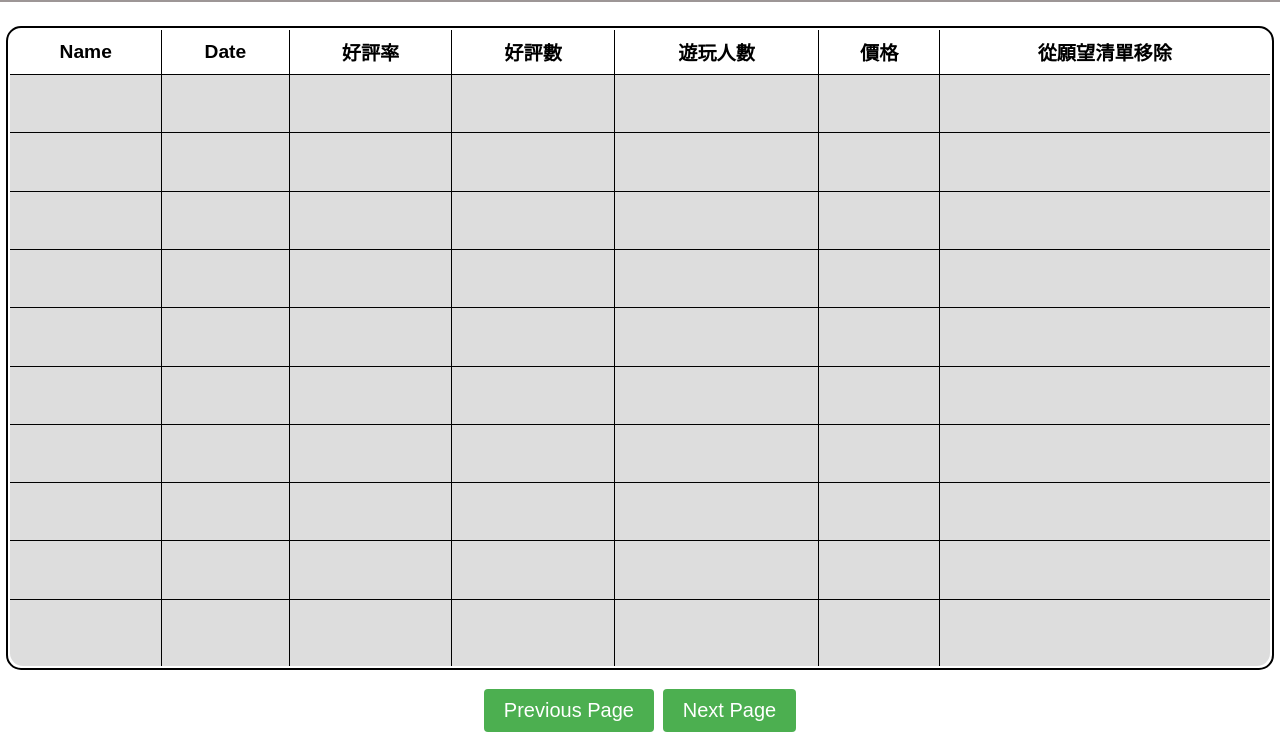
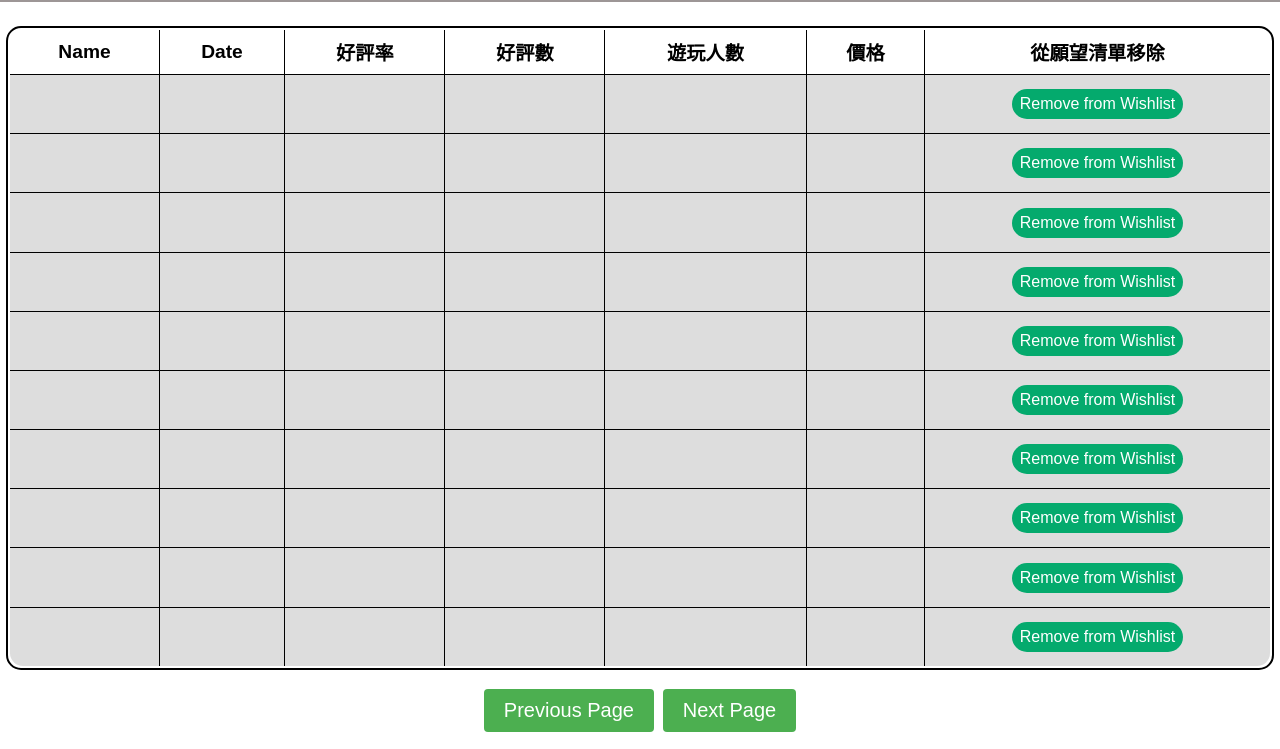
Before and after one commit to Randyflourish/DBMS-Final, a plain HTML site: page wishlist.html in a window 1280 px wide. Shown: the part 51-800 px from the top of the page. Drawn offline with Linux system fonts and the light colour scheme.

Commit message:
wishlist button

```diff
--- a/css/index.css
+++ b/css/index.css
@@ -71,7 +71,7 @@ img{
     box-sizing: border-box;
     font-size: large;
 }
-  /* Set a style for all buttons */
+
 .login_button {
     background-color: #04AA6D;
     color: white;
@@ -98,45 +98,40 @@ img{
     text-align: left;
 }
 
-
-  /* The Modal (background) */
 .modal {
-    display: none; /* Hidden by default */
-    position: fixed; /* Stay in place */
-    z-index: 1; /* Sit on top */
+    display: none;
+    position: fixed;
+    z-index: 1;
     left: 0;
     top: 0;
-    width: 100%; /* Full width */
-    height: 100%; /* Full height */
-    overflow: auto; /* Enable scroll if needed */
-    background-color: rgb(0,0,0); /* Fallback color */
-    background-color: rgba(0,0,0,0.4); /* Black w/ opacity */
+    width: 100%;
+    height: 100%;
+    overflow: auto;
+    background-color: rgb(0,0,0);
+    background-color: rgba(0,0,0,0.4);
     padding-top: 60px;
 }
 
-  /* Modal Content/Box */
 .modal-content {
   background-color: #fefefe;
-    margin: 5% auto 15% auto; /* 5% from the top, 15% from the bottom and centered */
+  margin: 5% auto 15% auto;
   border: 1px solid #888;
-    width: 20%; /* Could be more or less, depending on screen size */
+  width: 20%;
   height: auto;
 }
 
-  /* The Close Button (x) */
+
 .close {
   color: #000;
   font-size: 35px;
   font-weight: bold;
 }
 
-  .close:hover,
-  .close:focus {
+.close:hover,.close:focus {
   color: red;
   cursor: pointer;
 }
 
-  /* Add Zoom Animation */
 .animate {
   -webkit-animation: animatezoom 0.6s;
   animation: animatezoom 0.6s
@@ -163,7 +158,7 @@ img{
 .radio-item label {
   color: white;
   display: block;
-    padding: 10px 130px 10px 40px;
+  padding: 10px 50px 10px 50px;
   background: #04AA6D;
   border: 2px solid;
   border-radius: 8px;
@@ -174,8 +169,7 @@ img{
   position: relative;
 }
 
-  .radio-item label:after,
-  .radio-item label:before {
+.radio-item label:after,.radio-item label:before {
   content: "";
   position: absolute;
   border-radius: 50%;
@@ -188,6 +182,7 @@ img{
   left: 10px;
   top: calc(50% - 10px);
 }
+
 .radio-item label:before {
   background: gray;
   height: 16px;
@@ -264,3 +259,19 @@ th {
   height: 5%;
   font-size: 120%;
 }
+
+.wishlist_button {
+  background-color: #04AA6D;
+  color: white;
+  padding: 1px;
+  font-size:medium;
+  border: none;
+  cursor: pointer;
+  width: 50%;
+  height: 30px;
+  border-radius: 15px;
+}
+
+.wishlist_button:hover{
+  opacity: 0.7;
+}
--- a/wishlist.html
+++ b/wishlist.html
@@ -115,7 +115,11 @@
                     <td></td>
                     <td></td>
                     <td></td>
-                    <td></td>
+                    <td>
+                        <form action="">
+                            <button class="wishlist_button" type="button">Remove from Wishlist</button>
+                        </form>
+                    </td>
                 </tr>
                 <tr>
                     <td></td>
@@ -124,7 +128,11 @@
                     <td></td>
                     <td></td>
                     <td></td>
-                    <td></td>
+                    <td>
+                        <form action="">
+                            <button class="wishlist_button" type="button">Remove from Wishlist</button>
+                        </form>
+                    </td>
                 </tr>
                 <tr>
                     <td></td>
@@ -133,7 +141,11 @@
                     <td></td>
                     <td></td>
                     <td></td>
-                    <td></td>
+                    <td>
+                        <form action="">
+                            <button class="wishlist_button" type="button">Remove from Wishlist</button>
+                        </form>
+                    </td>
                 </tr>
                 <tr>
                     <td></td>
@@ -142,7 +154,11 @@
                     <td></td>
                     <td></td>
                     <td></td>
-                    <td></td>
+                    <td>
+                        <form action="">
+                            <button class="wishlist_button" type="button">Remove from Wishlist</button>
+                        </form>
+                    </td>
                 </tr>
                 <tr>
                     <td></td>
@@ -151,7 +167,11 @@
                     <td></td>
                     <td></td>
                     <td></td>
-                    <td></td>
+                    <td>
+                        <form action="">
+                            <button class="wishlist_button" type="button">Remove from Wishlist</button>
+                        </form>
+                    </td>
                 </tr>
                 <tr>
                     <td></td>
@@ -160,7 +180,11 @@
                     <td></td>
                     <td></td>
                     <td></td>
-                    <td></td>
+                    <td>
+                        <form action="">
+                            <button class="wishlist_button" type="button">Remove from Wishlist</button>
+                        </form>
+                    </td>
                 </tr>
                 <tr>
                     <td></td>
@@ -169,7 +193,11 @@
                     <td></td>
                     <td></td>
                     <td></td>
-                    <td></td>
+                    <td>
+                        <form action="">
+                            <button class="wishlist_button" type="button">Remove from Wishlist</button>
+                        </form>
+                    </td>
                 </tr>
                 <tr>
                     <td></td>
@@ -178,7 +206,11 @@
                     <td></td>
                     <td></td>
                     <td></td>
-                    <td></td>
+                    <td>
+                        <form action="">
+                            <button class="wishlist_button" type="button">Remove from Wishlist</button>
+                        </form>
+                    </td>
                 </tr>
                 <tr>
                     <td></td>
@@ -187,7 +219,11 @@
                     <td></td>
                     <td></td>
                     <td></td>
-                    <td></td>
+                    <td>
+                        <form action="">
+                            <button class="wishlist_button" type="button">Remove from Wishlist</button>
+                        </form>
+                    </td>
                 </tr>
                 <tr>
                     <td></td>
@@ -196,7 +232,11 @@
                     <td></td>
                     <td></td>
                     <td></td>
-                    <td></td>
+                    <td>
+                        <form action="">
+                            <button class="wishlist_button" type="button">Remove from Wishlist</button>
+                        </form>
+                    </td>
                 </tr>
             </table>
         </div>
```
Also changed, not shown: css/game.css (+12 -15 lines), css/search.css (+12 -20 lines), index.html (+50 -10 lines). Lines whose indentation alone changed are shown as unchanged.
